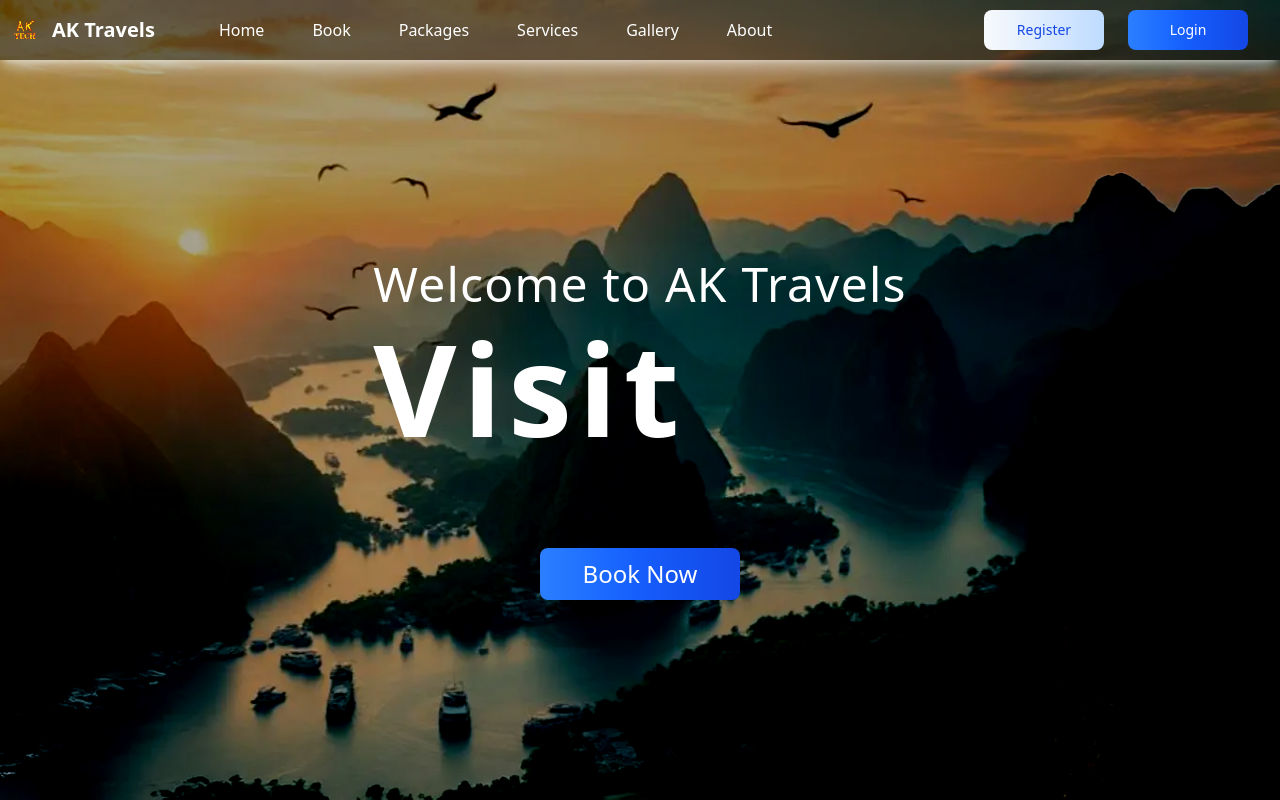
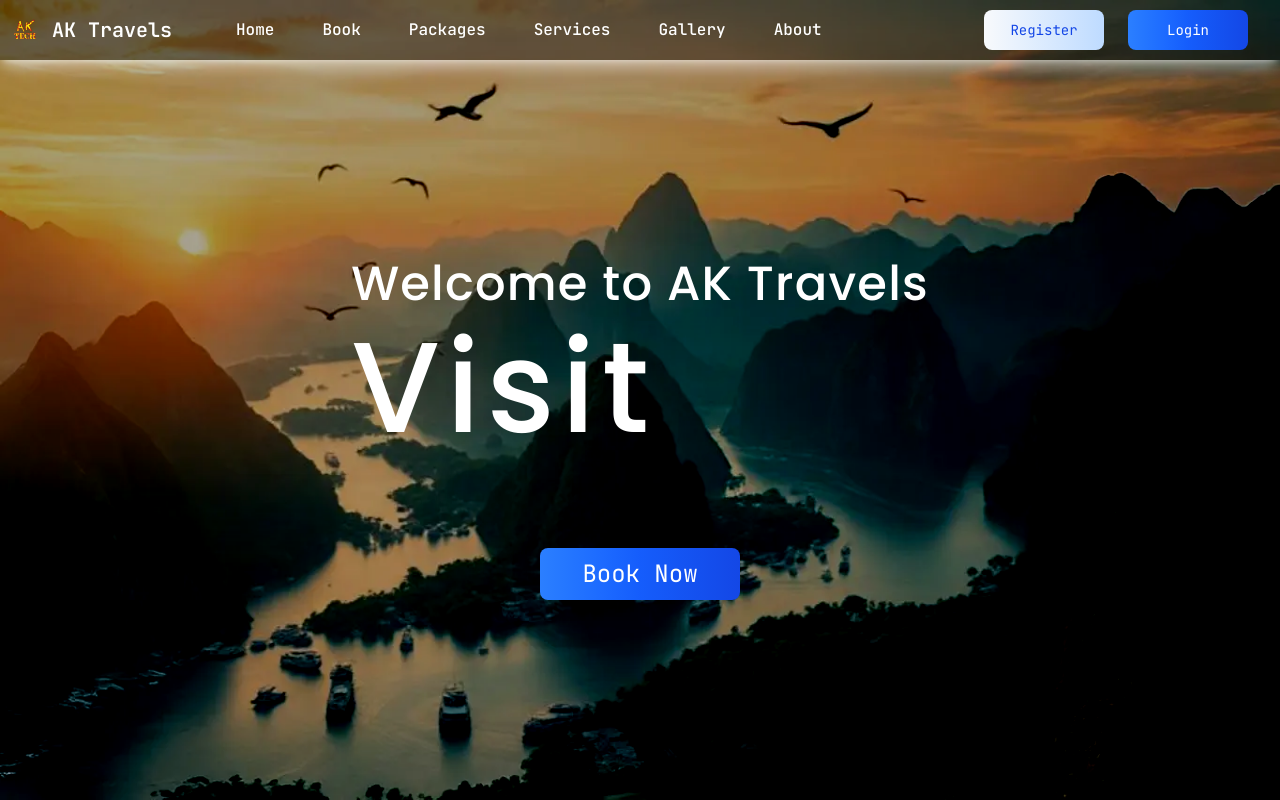
Before and after one commit to aktech27/jain-online-fe-project, a React (Vite) app: page / in a window 1280 px wide. Built offline with nearby package versions, Linux system fonts and the light colour scheme.

Commit message:
Fonts added

```diff
--- a/index.html
+++ b/index.html
@@ -6,6 +6,11 @@
   <link rel="icon" type="image/svg+xml" href="/aktechtbg.webp" />
   <meta name="viewport" content="width=device-width, initial-scale=1.0" />
   <title>Jain Online | Frontend Project</title>
+  <link rel="preconnect" href="https://fonts.googleapis.com">
+  <link rel="preconnect" href="https://fonts.gstatic.com" crossorigin>
+  <link href="https://fonts.googleapis.com/css2?family=JetBrains+Mono:ital,wght@0,100..800;1,100..800&display=swap"
+    rel="stylesheet">
+  <link href="https://fonts.googleapis.com/css2?family=Poppins:wght@400;500;600&display=swap" rel="stylesheet">
 </head>
 
 <body>
--- a/src/index.css
+++ b/src/index.css
@@ -1,4 +1,19 @@
 @import "tailwindcss";
+
+nav,
+button {
+  font-family: "JetBrains Mono", serif;
+  font-optical-sizing: auto;
+  font-weight: 400;
+  font-style: normal;
+}
+
+h3,
+h1 {
+  font-family: "Poppins", serif;
+  font-weight: 500;
+  font-style: normal;
+}
 
 .text-in {
   animation: text-in 2750ms ease-in-out 0s infinite;
```
